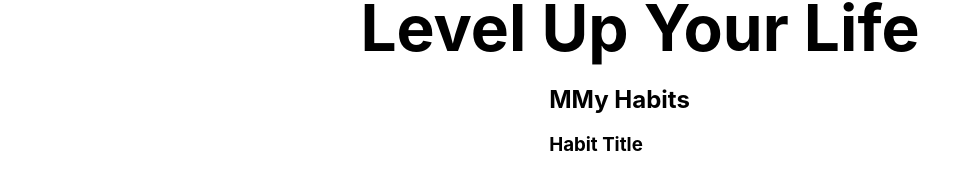
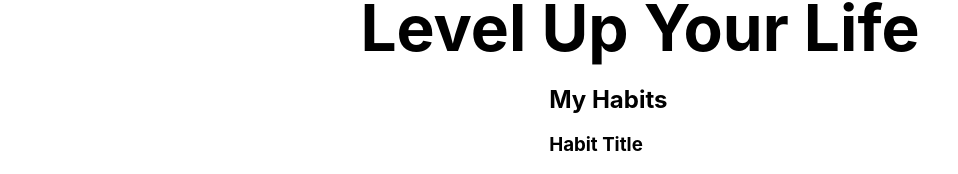
Before and after one commit to tracy-tucker/tracker, a Next.js app: page / in a window 1280 px wide. Shown: the part 161-335 px from the top of the page, without its empty margins (0-958 px from the left). Built offline with nearby package versions, Linux system fonts and the light colour scheme; no server answers.

Commit message:
typo correction

```diff
--- a/components/HabitList.js
+++ b/components/HabitList.js
@@ -3,7 +3,7 @@ import Habit from './Habit';
 const HabitList = () => {
     return (
         <section>
-            <h2>MMy Habits</h2>
+            <h2>My Habits</h2>
             <Habit />
             <Habit />
             <Habit />
```
